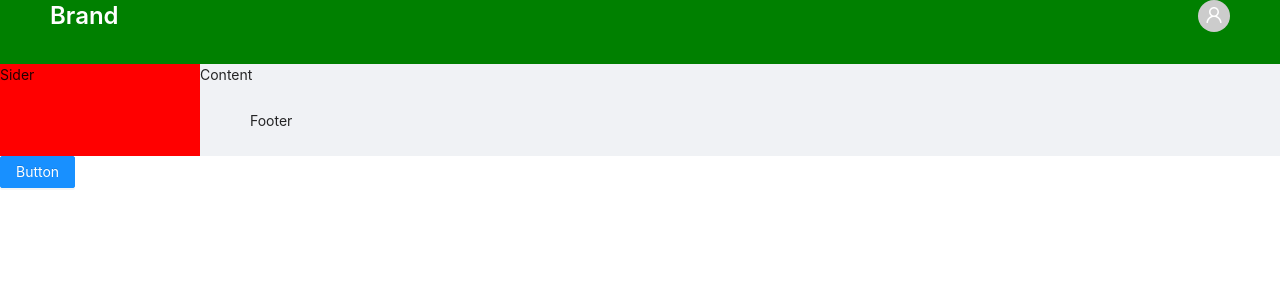
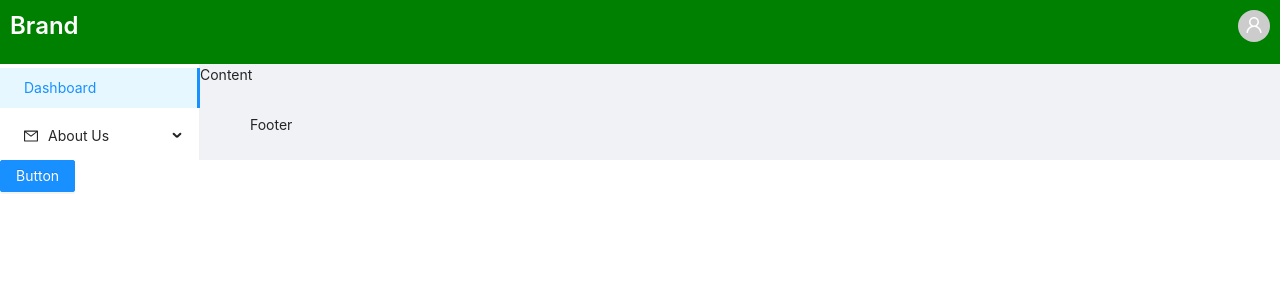
Before and after one commit to binonguyen1090/my-antd-app, a React (Create React App) app: page / in a window 1280 px wide. Shown: the top 300 px of the page. Built offline with nearby package versions, Linux system fonts and the light colour scheme.

Commit message:
add Menu

```diff
--- a/src/App.js
+++ b/src/App.js
@@ -5,6 +5,11 @@ import Layout from "antd/es/layout";
 import Title from 'antd/lib/typography/Title';
 import Avatar from "antd/es/avatar";
 import { UserOutlined } from "@ant-design/icons";
+import Menu from "antd/es//menu";
+import SubMenu from 'antd/lib/menu/SubMenu';
+import {
+  MailOutlined
+} from "@ant-design/icons";
 
 
 const { Header, Footer, Sider, Content } = Layout;
@@ -15,17 +20,32 @@ function App() {
   return (
     <div className="App">
       <Layout>
-        <Header style={{ background: "green" }}>
-
-          <Avatar style={{ float: "right"}} icon={<UserOutlined />} />
-
+        <Header style={{ background: "green", padding: "10px" }}>
+          <Avatar style={{ float: "right" }} icon={<UserOutlined />} />
 
           <Title style={{ color: "white" }} level={3}>
             Brand
           </Title>
         </Header>
         <Layout>
-          <Sider style={{ background: "red" }}>Sider</Sider>
+          <Sider style={{ background: "red" }}>
+            <Menu defaultSelectedKeys={["Dashboard"]} mode="inline">
+              <Menu.Item key="Dashboard" >Dashboard</Menu.Item>
+              <SubMenu
+                title={
+                  <span>
+                    <MailOutlined />
+                    <span>About Us</span>
+                  </span>
+                }
+              >
+                <Menu.ItemGroup key="AboutUs" title="Country">
+                  <Menu.Item>America</Menu.Item>
+                  <Menu.Item>England</Menu.Item>
+                </Menu.ItemGroup>
+              </SubMenu>
+            </Menu>
+          </Sider>
           <Layout>
             <Content>Content</Content>
             <Footer>Footer</Footer>
```
